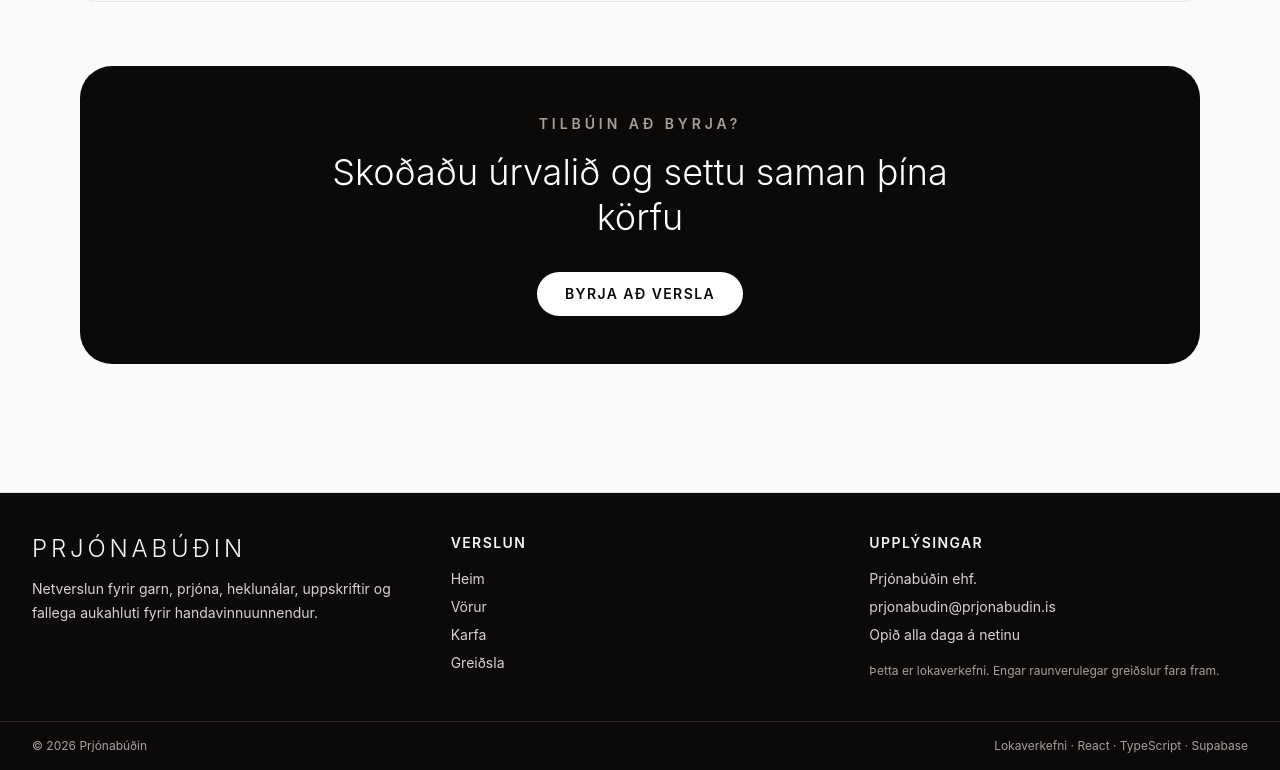
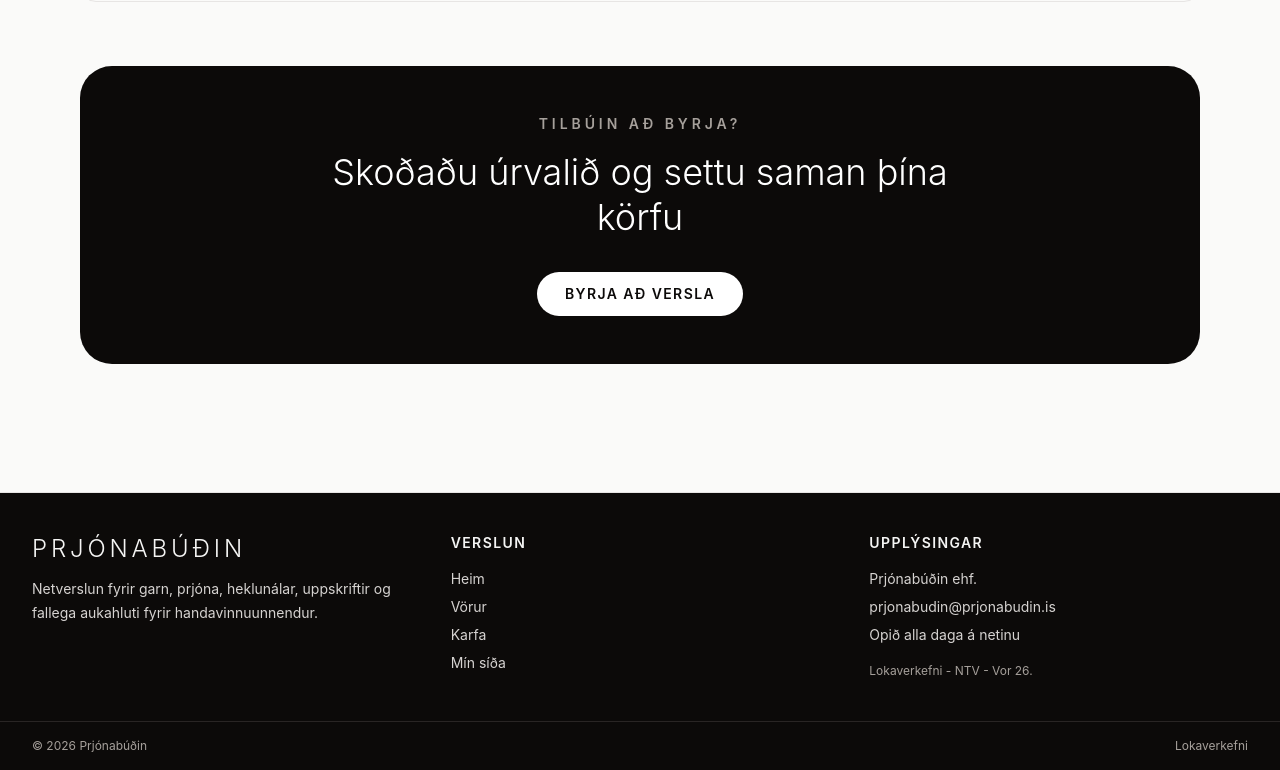
Before and after one commit to hardardottir93/Lokaverkefni-vor26, a React (Vite) app: page / in a window 1280 px wide. Shown: the part 844-1614 px from the top of the page. Built offline with nearby package versions, Linux system fonts and the light colour scheme; no server answers; the database is empty.

Commit message:
change on footer and search bar

```diff
--- a/src/components/Footer.tsx
+++ b/src/components/Footer.tsx
@@ -3,7 +3,7 @@ import { Link } from "react-router-dom";
 export function Footer() {
   return (
     <footer className="mt-16 border-t border-stone-200 bg-stone-950 text-stone-100">
-      <div className="mx-auto grid max-w-[1600px] gap-10 px-4 py-10 sm:px-6 md:grid-cols-3 lg:px-8">
+      <div className="mx-auto grid max-w-400 gap-10 px-4 py-10 sm:px-6 md:grid-cols-3 lg:px-8">
         <div>
           <h2 className="text-2xl font-light uppercase tracking-[0.16em]">
             Prjónabúðin
@@ -30,8 +30,8 @@ export function Footer() {
             <Link to="/cart" className="transition hover:text-white">
               Karfa
             </Link>
-            <Link to="/checkout" className="transition hover:text-white">
-              Greiðsla
+            <Link to="/profile" className="transition hover:text-white">
+              Mín síða
             </Link>
           </nav>
         </div>
@@ -48,15 +48,15 @@ export function Footer() {
           </div>
 
           <p className="mt-4 text-xs leading-5 text-stone-400">
-            Þetta er lokaverkefni. Engar raunverulegar greiðslur fara fram.
+            Lokaverkefni - NTV - Vor 26.
           </p>
         </div>
       </div>
 
       <div className="border-t border-stone-800">
-        <div className="mx-auto flex max-w-[1600px] flex-col gap-2 px-4 py-4 text-xs text-stone-400 sm:px-6 md:flex-row md:items-center md:justify-between lg:px-8">
+        <div className="mx-auto flex max-w-400 flex-col gap-2 px-4 py-4 text-xs text-stone-400 sm:px-6 md:flex-row md:items-center md:justify-between lg:px-8">
           <p>© {new Date().getFullYear()} Prjónabúðin</p>
-          <p>Lokaverkefni · React · TypeScript · Supabase</p>
+          <p>Lokaverkefni</p>
         </div>
       </div>
     </footer>
--- a/src/components/SearchDropdowwn.tsx
+++ b/src/components/SearchDropdowwn.tsx
@@ -66,9 +66,12 @@ export function SearchDropdown({ onClose }: SearchDropdownProps) {
   }
 
   return (
-    <div className="absolute left-0 top-full z-50 w-full border-t border-stone-200 bg-white shadow-xl">
+    <div className="absolute left-1/2 top-full z-50 w-full max-w-3xl -translate-x-1/2 px-4">
       <div className="mx-auto max-w-3xl px-4 py-6">
-        <form onSubmit={handleSearch}>
+        <form
+          onSubmit={handleSearch}
+          className="bg-white rounded-2xl shadow-xl px-6 py-4"
+        >
           <input
             autoFocus
             type="search"
--- a/src/pages/ProductsPage.tsx
+++ b/src/pages/ProductsPage.tsx
@@ -19,12 +19,14 @@ type ProductListItem = {
 export function ProductsPage() {
   const [searchParams, setSearchParams] = useSearchParams();
 
+  const searchQuery = searchParams.get("search")?.trim().toLowerCase() ?? "";
   const selectedCategorySlug = searchParams.get("category") ?? undefined;
 
   const selectedCategorySlugs = useMemo(
     () => (selectedCategorySlug ? [selectedCategorySlug] : []),
     [selectedCategorySlug],
   );
+
   const {
     products,
     isLoading: isProductsLoading,
@@ -71,6 +73,20 @@ export function ProductsPage() {
       );
     }
 
+    if (searchQuery) {
+      nextItems = nextItems.filter((item) => {
+        const product = item.product;
+
+        return (
+          product.name.toLowerCase().includes(searchQuery) ||
+          product.description?.toLowerCase().includes(searchQuery) ||
+          product.categories?.name.toLowerCase().includes(searchQuery) ||
+          item.variant?.name.toLowerCase().includes(searchQuery) ||
+          item.variant?.color_name?.toLowerCase().includes(searchQuery)
+        );
+      });
+    }
+
     if (showOnlyInStock) {
       nextItems = nextItems.filter((item) => {
         const stock = item.variant?.stock ?? item.product.stock;
@@ -97,7 +113,13 @@ export function ProductsPage() {
     });
 
     return nextItems;
-  }, [products, selectedCategorySlugs, showOnlyInStock, sortOption]);
+  }, [
+    products,
+    selectedCategorySlugs,
+    searchQuery,
+    showOnlyInStock,
+    sortOption,
+  ]);
 
   function toggleCategory(slug: string) {
     if (selectedCategorySlugs.includes(slug)) {
@@ -116,6 +138,7 @@ export function ProductsPage() {
 
   const hasActiveFilters =
     selectedCategorySlugs.length > 0 ||
+    searchQuery.length > 0 ||
     showOnlyInStock ||
     sortOption !== "newest";
 
```
